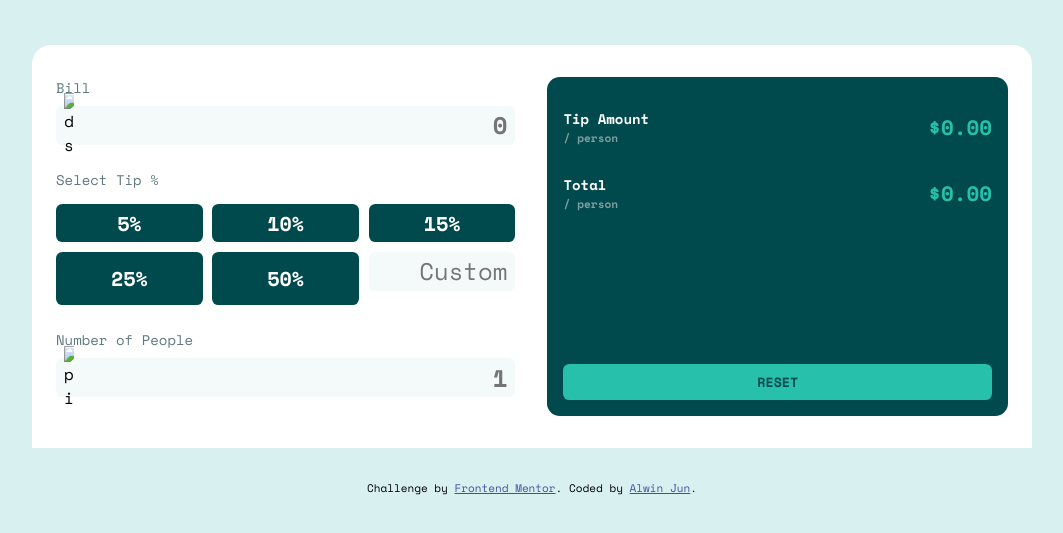
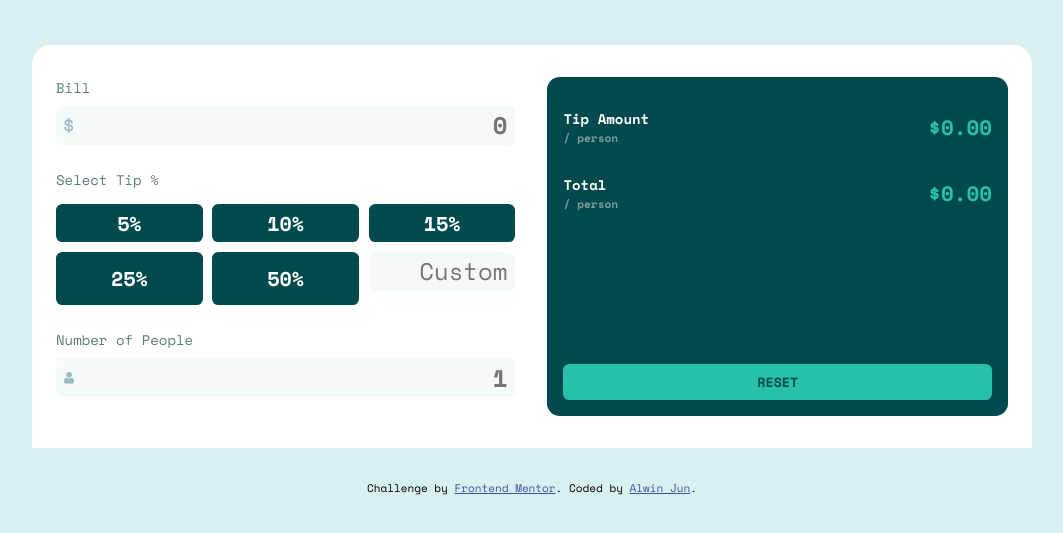
Before and after one commit to AlwinJun/tip-calculator, a plain HTML site: page index.html in a window 1280 px wide. Shown: the part 89-622 px from the top of the page, without its empty margins (108-1171 px from the left). Drawn offline with nearby package versions, Linux system fonts and the light colour scheme; the site is published under a folder, as on GitHub Pages, so addresses that start at the root find nothing.

Commit message:
Fix image pathing for  github page

```diff
--- a/index.html
+++ b/index.html
@@ -51,7 +51,7 @@
 
           <div class="bill-input">
             <input type="text" id="bill" placeholder="0" />
-            <img src="/images/icon-dollar.svg" alt="dollar sign" />
+            <img src="images/icon-dollar.svg" alt="dollar sign" />
           </div>
         </div>
 
@@ -75,7 +75,7 @@
           </div>
           <div class="count-input">
             <input type="text" id="person-count" placeholder="1" />
-            <img src="/images/icon-person.svg" alt="person icon" />
+            <img src="images/icon-person.svg" alt="person icon" />
           </div>
         </div>
       </section>
```
